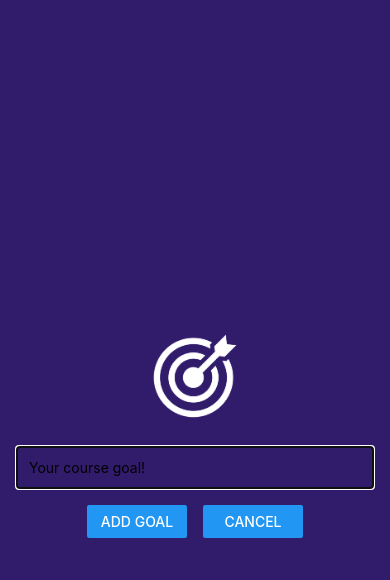
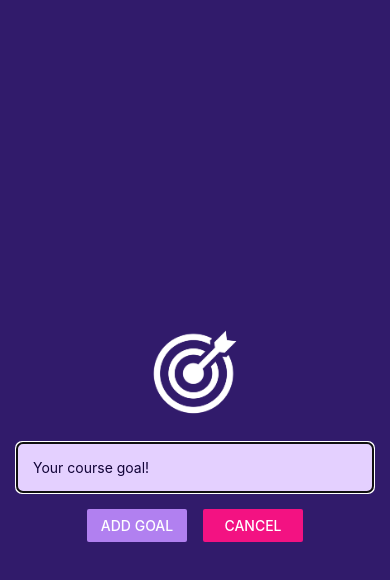
Before and after one commit to jobyjoseph/Udemy-React-Native-The-Practical-Guide, a React Native app: screen / in a window 390 px wide. Both pictures are taken after a click on the button "ADD NEW GOAL". Shown: the top 580 px of the page. Built offline with nearby package versions, Linux system fonts and the light colour scheme.

Commit message:
Added styles

```diff
--- a/App.js
+++ b/App.js
@@ -66,6 +66,7 @@ const styles = StyleSheet.create({
     flex: 1,
     paddingTop: 50,
     paddingHorizontal: 16,
+    backgroundColor: "#1e085a",
   },
 
   goalsContainer: {
--- a/app.json
+++ b/app.json
@@ -6,6 +6,7 @@
     "orientation": "portrait",
     "icon": "./assets/icon.png",
     "userInterfaceStyle": "light",
+    "backgroundColor": "#1e085a",
     "runtimeVersion": {
       "policy": "sdkVersion",
       "nativeVersion": "46.0.0"
--- a/components/GoalInput.js
+++ b/components/GoalInput.js
@@ -37,6 +37,7 @@ function GoalInput({ addGoalHandler, closeAddGoalModal, modalIsVisible }) {
                 addGoalHandler(enteredGoalText);
                 closeAddGoalModal();
               }}
+              color="#b180f0"
             />
           </View>
           <View style={styles?.button}>
@@ -45,6 +46,7 @@ function GoalInput({ addGoalHandler, closeAddGoalModal, modalIsVisible }) {
               onPress={() => {
                 closeAddGoalModal();
               }}
+              color="#f31282"
             />
           </View>
         </View>
@@ -68,9 +70,12 @@ const styles = StyleSheet.create({
   },
   textInput: {
     borderWidth: 1,
-    borderColor: "#cccccc",
+    borderColor: "#e4d0ff",
+    backgroundColor: "#e4d0ff",
+    color: "#120438",
+    borderRadius: 6,
     width: "100%",
-    padding: 12,
+    padding: 16,
   },
   buttonContainer: {
     marginTop: 16,
```
